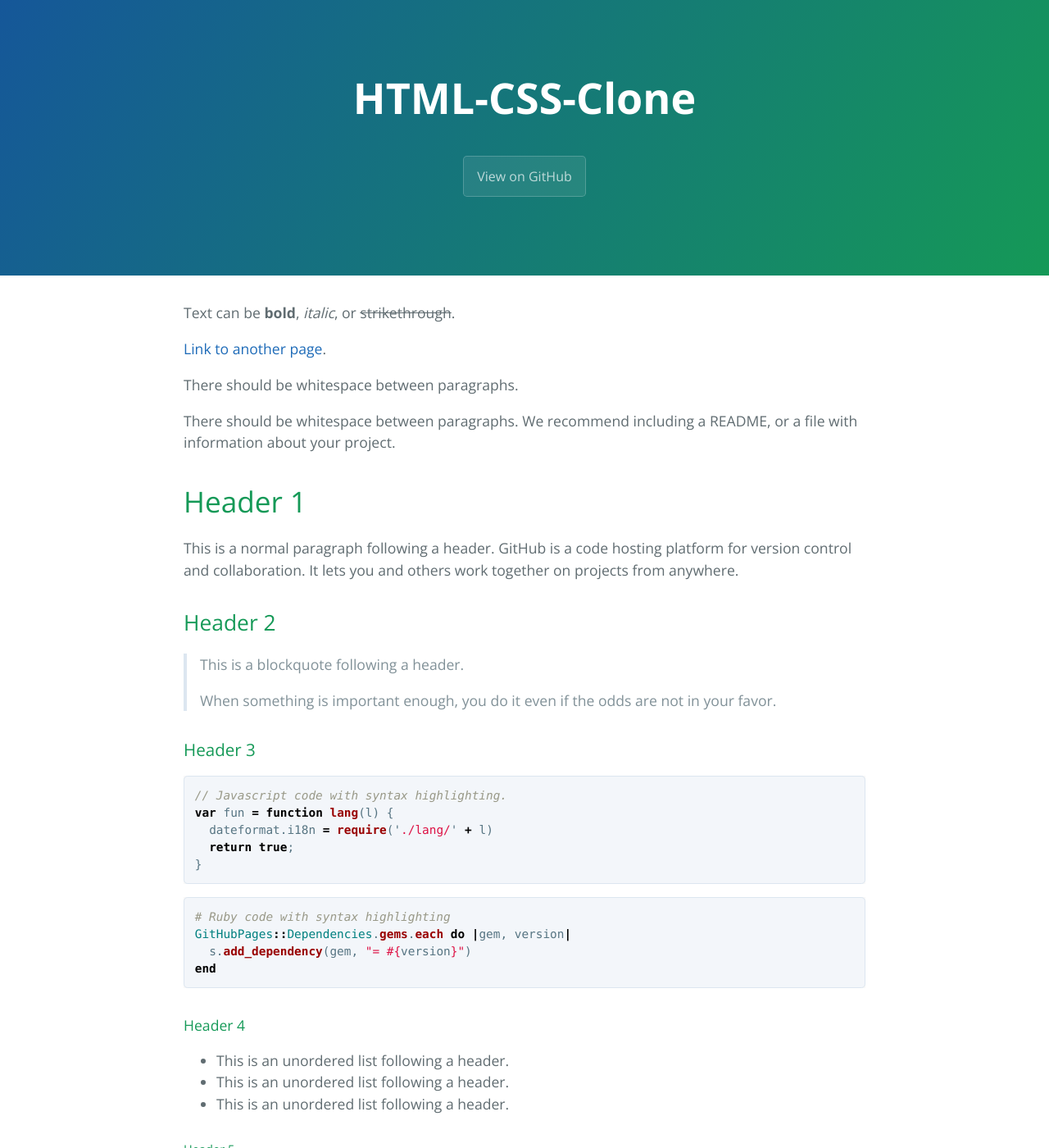
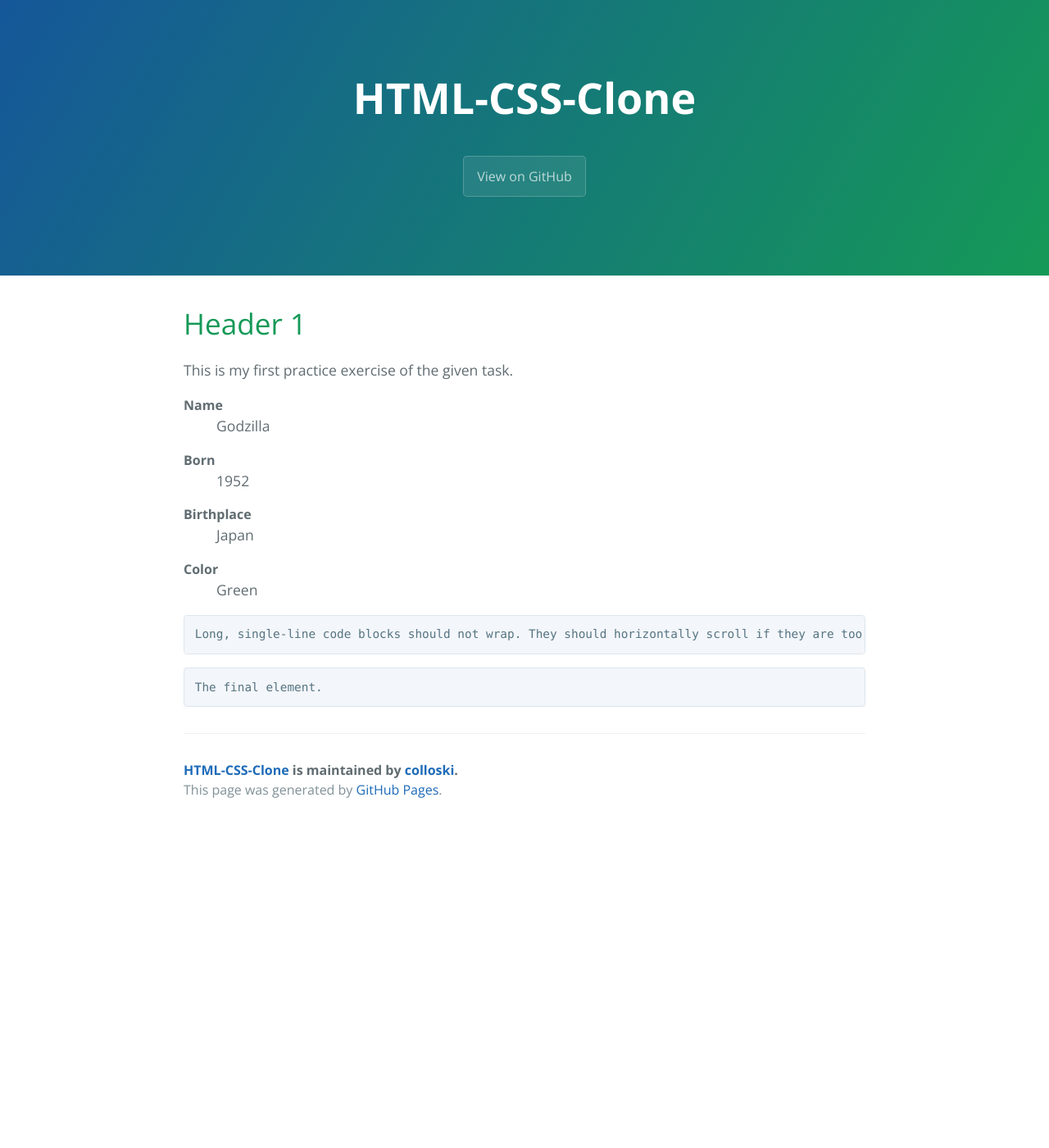
Before and after one commit to colloski/HTML-CSS-Clone, a Jekyll site: the page built from index.md, in a window 1280 px wide and 1400 px high. Shown: the whole window at 82% size. Built offline with Jekyll 4.4.1, drawn with Linux system fonts in a browser that asks for light colours; the repository's description, which GitHub fills in, is left out; our own code applies the rules of GitHub Pages for plain Markdown files; some of the changed text lies outside the part shown.

Commit message:
Update index.md

````diff
--- a/index.md
+++ b/index.md
@@ -2,106 +2,9 @@
 layout: default
 ---
 
-Text can be **bold**, _italic_, or ~~strikethrough~~.
+# [](#About my HTML CSS Clone)Header 1
 
-[Link to another page](another-page).
-
-There should be whitespace between paragraphs.
-
-There should be whitespace between paragraphs. We recommend including a README, or a file with information about your project.
-
-# [](#header-1)Header 1
-
-This is a normal paragraph following a header. GitHub is a code hosting platform for version control and collaboration. It lets you and others work together on projects from anywhere.
-
-## [](#header-2)Header 2
-
-> This is a blockquote following a header.
->
-> When something is important enough, you do it even if the odds are not in your favor.
-
-### [](#header-3)Header 3
-
-```js
-// Javascript code with syntax highlighting.
-var fun = function lang(l) {
-  dateformat.i18n = require('./lang/' + l)
-  return true;
-}
-```
-
-```ruby
-# Ruby code with syntax highlighting
-GitHubPages::Dependencies.gems.each do |gem, version|
-  s.add_dependency(gem, "= #{version}")
-end
-```
-
-#### [](#header-4)Header 4
-
-*   This is an unordered list following a header.
-*   This is an unordered list following a header.
-*   This is an unordered list following a header.
-
-##### [](#header-5)Header 5
-
-1.  This is an ordered list following a header.
-2.  This is an ordered list following a header.
-3.  This is an ordered list following a header.
-
-###### [](#header-6)Header 6
-
-| head1        | head two          | three |
-|:-------------|:------------------|:------|
-| ok           | good swedish fish | nice  |
-| out of stock | good and plenty   | nice  |
-| ok           | good `oreos`      | hmm   |
-| ok           | good `zoute` drop | yumm  |
-
-### There's a horizontal rule below this.
-
-* * *
-
-### Here is an unordered list:
-
-*   Item foo
-*   Item bar
-*   Item baz
-*   Item zip
-
-### And an ordered list:
-
-1.  Item one
-1.  Item two
-1.  Item three
-1.  Item four
-
-### And a nested list:
-
-- level 1 item
-  - level 2 item
-  - level 2 item
-    - level 3 item
-    - level 3 item
-- level 1 item
-  - level 2 item
-  - level 2 item
-  - level 2 item
-- level 1 item
-  - level 2 item
-  - level 2 item
-- level 1 item
-
-### Small image
-
-![](https://assets-cdn.github.com/images/icons/emoji/octocat.png)
-
-### Large image
-
-![](https://guides.github.com/activities/hello-world/branching.png)
-
-
-### Definition lists can be used with HTML syntax.
+This is my first practice exercise of the given task.
 
 <dl>
 <dt>Name</dt>
````
